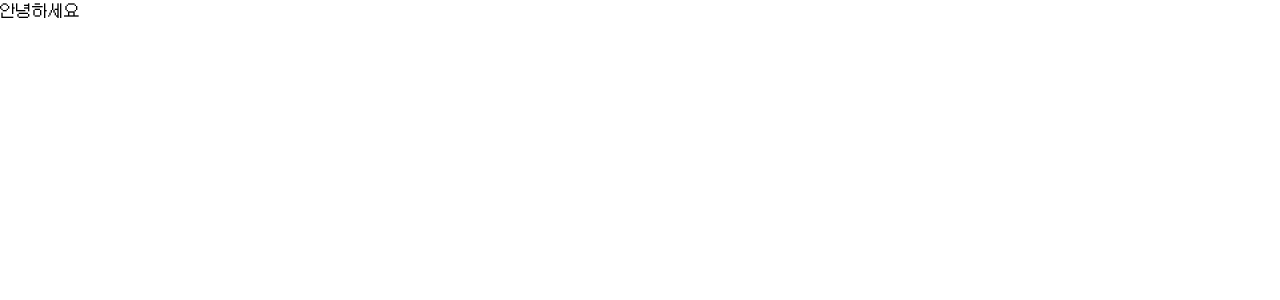
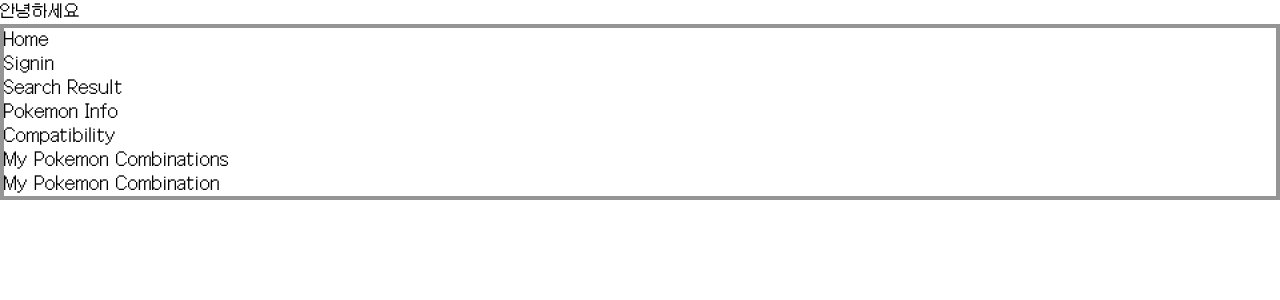
Before and after one commit to My-Pokedex/my-pokedex-client, a Next.js app: page / in a window 1280 px wide. Shown: the top 300 px of the page. Built offline with nearby package versions, Linux system fonts and the light colour scheme.

Commit message:
✨ Feat : 라우팅 테스트를 위한 임시 Link 구현 (#7)

```diff
--- a/src/app/layout.tsx
+++ b/src/app/layout.tsx
@@ -1,16 +1,17 @@
+import Link from 'next/link';
+import localFont from 'next/font/local';
 import './globals.css';
 import type { Metadata } from 'next';
-import localFont from 'next/font/local';
 
 const galmuri = localFont({
   src: [
     {
-      path: './fonts/Galmuri11.woff2',
+      path: 'fonts/Galmuri11.woff2',
       weight: '400',
       style: 'normal',
     },
     {
-      path: './fonts/Galmuri11-Bold.woff2',
+      path: 'fonts/Galmuri11-Bold.woff2',
       weight: '700',
       style: 'bold',
     },
@@ -30,7 +31,32 @@
 }) {
   return (
     <html lang="ko" className={galmuri.className}>
-      <body>{children}</body>
+      <body>
+        {children}
+        <ul className="border-4 border-gray-30">
+          <li>
+            <Link href="/">Home</Link>
+          </li>
+          <li>
+            <Link href="/signin">Signin</Link>
+          </li>
+          <li>
+            <Link href="/searchresult">Search Result</Link>
+          </li>
+          <li>
+            <Link href="/pokemon/1">Pokemon Info</Link>
+          </li>
+          <li>
+            <Link href="/compatibility">Compatibility</Link>
+          </li>
+          <li>
+            <Link href="/combinations/1">My Pokemon Combinations</Link>
+          </li>
+          <li>
+            <Link href="/combination/1/1">My Pokemon Combination</Link>
+          </li>
+        </ul>
+      </body>
     </html>
   );
 }
```
